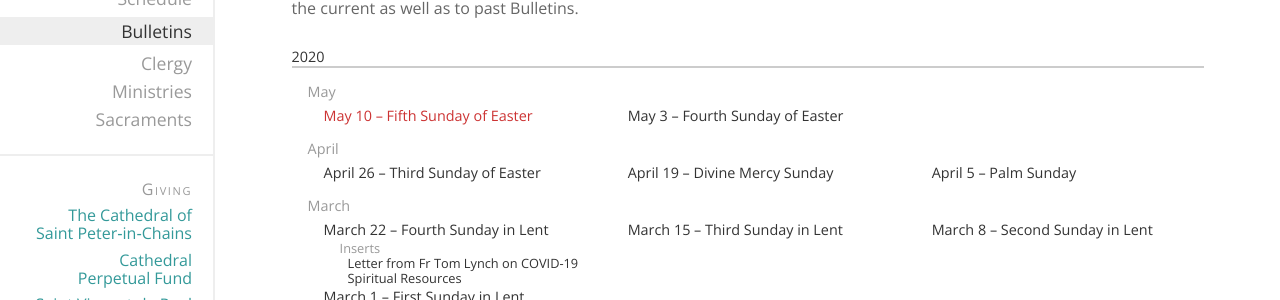
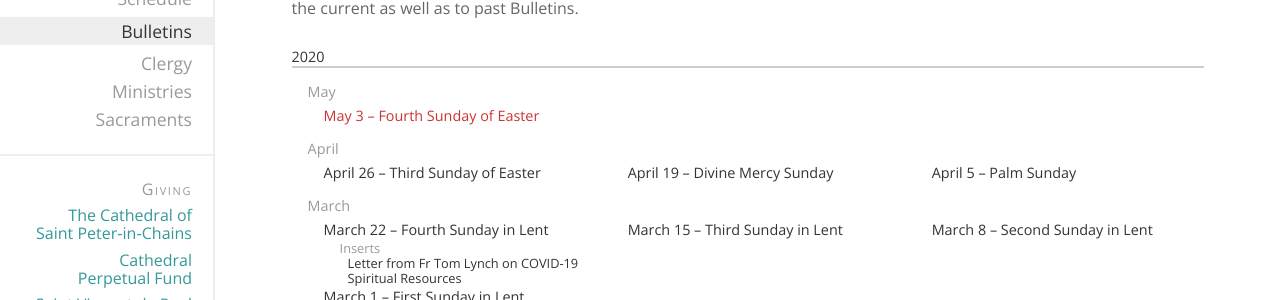
Before and after one commit to stpeterinchains/stpeterinchains.github.io, a Jekyll site: the page built from bulletins.html, in a window 1280 px wide. Shown: the part 172-472 px from the top of the page. Built offline with Jekyll 4.4.1, drawn with Linux system fonts in a browser that asks for light colours; nearby versions of some CDN libraries.

Commit message:
Updated css to disable display of Formed section on home page, removed 2020/05/10 bulletin

```diff
--- a/_data/bulletins.yml
+++ b/_data/bulletins.yml
@@ -15,10 +15,6 @@
       -
         month: May
         bulletins:
-          -
-            date: 10
-            title: Fifth Sunday of Easter
-            link: https://drive.google.com/file/d/1BxL5FViM2iAAZKh19heBILDumnI_MZqo/view
           -
             date: 3
             title: Fourth Sunday of Easter
--- a/styles/pages.scss
+++ b/styles/pages.scss
@@ -271,7 +271,7 @@
 /* SECTION: FORMED */
 
 #formed {
-  display: block;
+  display: block; DISPLAY:NONE;
   margin: 1rem 0 3rem 0;
   text-align: center; text-decoration: none;
   color: #666;
```
